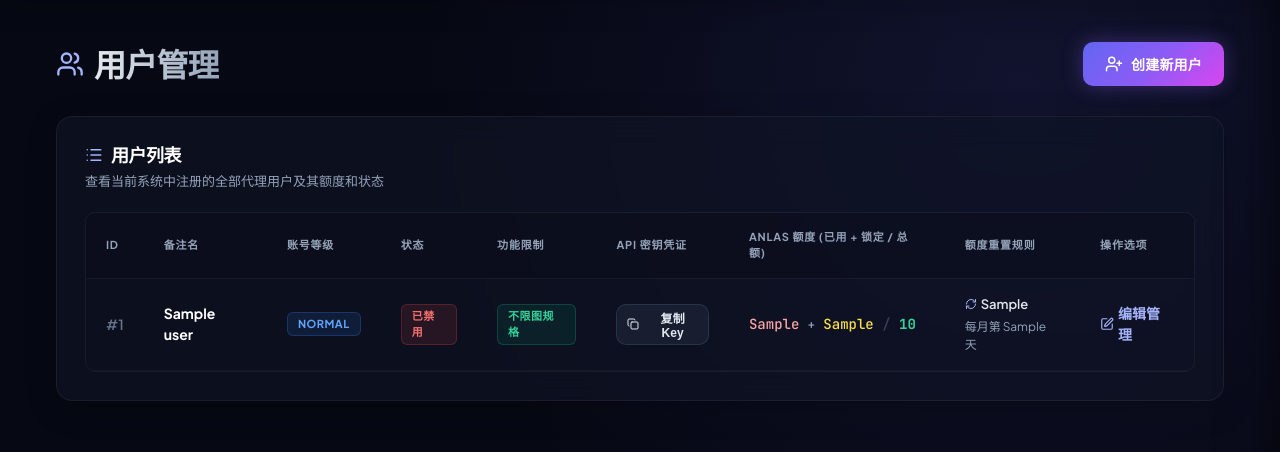
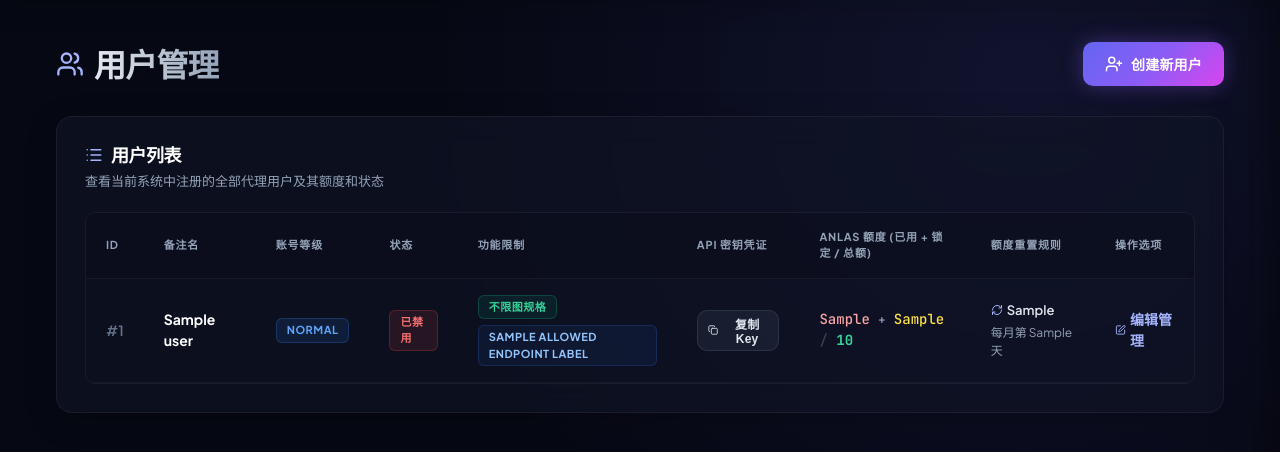
Before and after one commit to Steven52065/novelai_proxy, a FastAPI app: template app/templates/users.html in a window 1280 px wide. Shown: the part 77-529 px from the top of the page. Run offline with FastAPI, Linux system fonts and the light colour scheme; the template is opened without the code that fills it: most values are stand-ins (such as "Sample title", 1, 10 or a date in 2020); parts of the project's set-up code (start-up, migrations or seed data) failed here and were passed over.

Commit message:
限制用户可访问的代理接口
新增用户 allowed_endpoints 配置，默认仅允许访问 generate-image，并在各代理入口执行接口白名单检查。管理后台创建和编辑用户页面增加接口权限复选框，用户列表展示当前允许接口。加强仅限免费小图模式，只放行已知模型、generate 文生图、已知参数且确定免费的单张小图，拒绝图生图、重绘、未知模型和未知参数。已通过 .\.venv\Scripts\python.exe -m pytest 验证。

```diff
--- a/app/admin/routes.py
+++ b/app/admin/routes.py
@@ -24,12 +24,21 @@ optional_security = HTTPBasic(auto_error=False)
 templates = Jinja2Templates(directory=str(Path(__file__).resolve().parents[1] / "templates"))
 SESSION_COOKIE = "novelai_proxy_admin"
 DISPLAY_TIMEZONE = timezone(timedelta(hours=8))
+ALLOWED_ENDPOINT_CHOICES = {
+    "generate-image": "图像生成",
+    "suggest-tags": "标签建议",
+    "upscale": "图片放大",
+    "augment-image": "图像增强",
+    "encode-vibe": "Vibe 编码",
+}
+DEFAULT_ALLOWED_ENDPOINTS = "generate-image"
 
 
 class CreateUserRequest(BaseModel):
     name: str = Field(..., min_length=1, max_length=100)
     tier: str = Field(default="normal", pattern="^(normal|vip)$")
     free_small_only: bool = False
+    allowed_endpoints: list[str] = Field(default_factory=lambda: [DEFAULT_ALLOWED_ENDPOINTS])
     anlas_total: int = Field(default=0, ge=0)
     reset_period: str = Field(default="month", pattern="^(month|week|day|never)$")
     reset_day: int | None = Field(default=None, ge=0, le=28)
@@ -40,6 +49,7 @@ class UpdateUserRequest(BaseModel):
     tier: str | None = Field(default=None, pattern="^(normal|vip)$")
     is_active: bool | None = None
     free_small_only: bool | None = None
+    allowed_endpoints: list[str] | None = None
     anlas_total: int | None = Field(default=None, ge=0)
     reset_period: str | None = Field(default=None, pattern="^(month|week|day|never)$")
     reset_day: int | None = Field(default=None, ge=0, le=28)
@@ -75,7 +85,7 @@ async def list_users(request: Request):
     db: Database = request.app.state.db
     rows = db.query_all(
         """
-        SELECT u.id, u.name, u.tier, u.is_active, u.free_small_only, u.created_at,
+        SELECT u.id, u.name, u.tier, u.is_active, u.free_small_only, u.allowed_endpoints, u.created_at,
                u.api_key,
                COALESCE(q.total, 0) AS anlas_total,
                COALESCE(q.used, 0) AS anlas_used,
@@ -85,7 +95,7 @@ async def list_users(request: Request):
         ORDER BY u.id DESC
         """
     )
-    return {"users": [_row_to_dict(row) for row in rows]}
+    return {"users": [_user_row_to_dict(row) for row in rows]}
 
 
 @api_router.post("/users", dependencies=[Depends(require_admin)])
@@ -97,10 +107,18 @@ async def create_user(payload: CreateUserRequest, request: Request):
     with db.transaction() as conn:
         cursor = conn.execute(
             """
-            INSERT INTO users (api_key_hash, api_key, name, tier, is_active, free_small_only, created_at)
-            VALUES (?, ?, ?, ?, 1, ?, ?)
+            INSERT INTO users (api_key_hash, api_key, name, tier, is_active, free_small_only, allowed_endpoints, created_at)
+            VALUES (?, ?, ?, ?, 1, ?, ?, ?)
             """,
-            (hash_api_key(api_key), api_key, payload.name, payload.tier, 1 if payload.free_small_only else 0, now),
+            (
+                hash_api_key(api_key),
+                api_key,
+                payload.name,
+                payload.tier,
+                1 if payload.free_small_only else 0,
+                _serialize_allowed_endpoints(payload.allowed_endpoints),
+                now,
+            ),
         )
         user_id = int(cursor.lastrowid)
     quota_manager.create_or_update(user_id, payload.anlas_total, payload.reset_period, payload.reset_day)
@@ -124,6 +142,9 @@ async def update_user(user_id: int, payload: UpdateUserRequest, request: Request
     if payload.free_small_only is not None:
         fields.append("free_small_only = ?")
         params.append(1 if payload.free_small_only else 0)
+    if payload.allowed_endpoints is not None:
+        fields.append("allowed_endpoints = ?")
+        params.append(_serialize_allowed_endpoints(payload.allowed_endpoints))
     if fields:
         params.append(user_id)
         db.execute(f"UPDATE users SET {', '.join(fields)} WHERE id = ?", tuple(params))
@@ -313,7 +334,7 @@ async def users_page(request: Request):
     db: Database = request.app.state.db
     rows = db.query_all(
         """
-        SELECT u.id, u.name, u.tier, u.is_active, u.free_small_only, u.created_at,
+        SELECT u.id, u.name, u.tier, u.is_active, u.free_small_only, u.allowed_endpoints, u.created_at,
                u.api_key,
                COALESCE(q.total, 0) AS anlas_total,
                COALESCE(q.used, 0) AS anlas_used,
@@ -325,7 +346,15 @@ async def users_page(request: Request):
         ORDER BY u.id DESC
         """
     )
-    return templates.TemplateResponse(request, "users.html", {"active": "users", "users": [_row_to_dict(row) for row in rows]})
+    return templates.TemplateResponse(
+        request,
+        "users.html",
+        {
+            "active": "users",
+            "users": [_user_row_to_dict(row) for row in rows],
+            "endpoint_choices": ALLOWED_ENDPOINT_CHOICES,
+        },
+    )
 
 
 @web_router.post("/users")
@@ -337,6 +366,7 @@ async def create_user_form(
     reset_period: str = Form("month"),
     reset_day: int | None = Form(None),
     free_small_only: str | None = Form(None),
+    allowed_endpoints: list[str] | None = Form(None),
 ):
     if not _has_admin_session(request):
         return RedirectResponse("/admin/login", status_code=303)
@@ -348,6 +378,7 @@ async def create_user_form(
             reset_period=reset_period,
             reset_day=reset_day,
             free_small_only=free_small_only == "on",
+            allowed_endpoints=allowed_endpoints or [DEFAULT_ALLOWED_ENDPOINTS],
         ),
         request,
     )
@@ -361,7 +392,7 @@ async def user_edit_page(user_id: int, request: Request):
     db: Database = request.app.state.db
     user = db.query_one(
         """
-        SELECT u.id, u.name, u.tier, u.is_active, u.free_small_only, u.api_key,
+        SELECT u.id, u.name, u.tier, u.is_active, u.free_small_only, u.allowed_endpoints, u.api_key,
                q.total AS anlas_total, q.used AS anlas_used, q.reserved AS anlas_reserved,
                q.reset_period, q.reset_day
         FROM users u
@@ -381,8 +412,9 @@ async def user_edit_page(user_id: int, request: Request):
         "user_edit.html",
         {
             "active": "users",
-            "user": _row_to_dict(user),
+            "user": _user_row_to_dict(user),
             "rules": [_row_to_dict(row) for row in rules],
+            "endpoint_choices": ALLOWED_ENDPOINT_CHOICES,
         },
     )
 
@@ -398,6 +430,7 @@ async def update_user_form(
     reset_period: str = Form("month"),
     reset_day: int = Form(1),
     free_small_only: str | None = Form(None),
+    allowed_endpoints: list[str] | None = Form(None),
 ):
     if not _has_admin_session(request):
         return RedirectResponse("/admin/login", status_code=303)
@@ -411,6 +444,7 @@ async def update_user_form(
             anlas_total=anlas_total,
             reset_period=reset_period,
             reset_day=reset_day,
+            allowed_endpoints=allowed_endpoints or [DEFAULT_ALLOWED_ENDPOINTS],
         ),
         request,
     )
@@ -522,6 +556,33 @@ def _row_to_dict(row):
     return {key: row[key] for key in row.keys()}
 
 
+def _user_row_to_dict(row):
+    data = _row_to_dict(row)
+    data["allowed_endpoints_list"] = _parse_allowed_endpoints(data.get("allowed_endpoints"))
+    data["allowed_endpoint_labels"] = [
+        ALLOWED_ENDPOINT_CHOICES.get(endpoint, endpoint)
+        for endpoint in data["allowed_endpoints_list"]
+    ]
+    return data
+
+
+def _parse_allowed_endpoints(value: str | None) -> list[str]:
+    if not value:
+        return [DEFAULT_ALLOWED_ENDPOINTS]
+    endpoints = [item.strip() for item in value.split(",") if item.strip()]
+    return endpoints or [DEFAULT_ALLOWED_ENDPOINTS]
+
+
+def _serialize_allowed_endpoints(value: list[str] | None) -> str:
+    if not value:
+        return DEFAULT_ALLOWED_ENDPOINTS
+    valid = []
+    for endpoint in value:
+        if endpoint in ALLOWED_ENDPOINT_CHOICES and endpoint not in valid:
+            valid.append(endpoint)
+    return ",".join(valid or [DEFAULT_ALLOWED_ENDPOINTS])
+
+
 def _usage_log_to_dict(row):
     data = _row_to_dict(row)
     data["created_at_display"] = _format_display_time(data.get("created_at"))
--- a/app/database.py
+++ b/app/database.py
@@ -34,6 +34,7 @@ class Database:
                     tier TEXT NOT NULL DEFAULT 'normal',
                     is_active INTEGER NOT NULL DEFAULT 1,
                     free_small_only INTEGER NOT NULL DEFAULT 0,
+                    allowed_endpoints TEXT NOT NULL DEFAULT 'generate-image',
                     created_at TEXT NOT NULL
                 );
 
@@ -92,6 +93,7 @@ class Database:
             self._add_column_if_missing("usage_logs", "output_files", "TEXT")
             self._add_column_if_missing("users", "api_key", "TEXT")
             self._add_column_if_missing("users", "free_small_only", "INTEGER NOT NULL DEFAULT 0")
+            self._add_column_if_missing("users", "allowed_endpoints", "TEXT NOT NULL DEFAULT 'generate-image'")
 
     @contextmanager
     def transaction(self, immediate: bool = True) -> Iterator[sqlite3.Connection]:
--- a/app/proxy/routes.py
+++ b/app/proxy/routes.py
@@ -9,7 +9,7 @@ from fastapi import APIRouter, Depends, HTTPException, Request
 from fastapi.responses import JSONResponse, Response
 from novelai_python._exceptions import APIError
 from novelai_python.sdk.ai._cost import CostCalculator
-from novelai_python.sdk.ai._enum import Sampler
+from novelai_python.sdk.ai._enum import Action, Model, Sampler
 from novelai_python.sdk.ai.augment_image import AugmentImageInfer
 from novelai_python.sdk.ai.upscale import Upscale
 
@@ -27,6 +27,62 @@ IMAGE_ANLAS_PER_PRECISE_REFERENCE = 5
 IMAGE_ANLAS_PER_VIBE_ENCODING = 2
 FREE_VIBE_REFERENCES_PER_GENERATION = 4
 IMAGE_ANLAS_PER_EXTRA_VIBE_REFERENCE = 2
+ENDPOINT_GENERATE_IMAGE = "generate-image"
+ENDPOINT_UPSCALE = "upscale"
+ENDPOINT_AUGMENT_IMAGE = "augment-image"
+ENDPOINT_ENCODE_VIBE = "encode-vibe"
+ENDPOINT_SUGGEST_TAGS = "suggest-tags"
+FREE_SMALL_ONLY_ALLOWED_PARAMETERS = {
+    "width",
+    "height",
+    "scale",
+    "sampler",
+    "steps",
+    "n_samples",
+    "ucPreset",
+    "qualityToggle",
+    "sm",
+    "sm_dyn",
+    "seed",
+    "negative_prompt",
+    "noise_schedule",
+    "cfg_rescale",
+    "dynamic_thresholding",
+    "controlnet_strength",
+    "legacy",
+    "legacy_v3_extend",
+    "uncond_scale",
+    "deliberate_euler_ancestral_bug",
+    "prefer_brownian",
+    "image_format",
+    "skip_cfg_above_sigma",
+    "characterPrompts",
+    "v4_prompt",
+    "v4_negative_prompt",
+    "use_coords",
+    "legacy_uc",
+    "add_original_image",
+    "autoSmea",
+    "params_version",
+}
+FREE_SMALL_ONLY_FORBIDDEN_PARAMETERS = {
+    "image",
+    "mask",
+    "strength",
+    "noise",
+    "extra_noise_seed",
+    "reference_image",
+    "reference_image_multiple",
+    "reference_strength_multiple",
+    "reference_information_extracted_multiple",
+    "director_reference_images",
+    "director_reference_descriptions",
+    "director_reference_strength_values",
+    "director_reference_secondary_strength_values",
+    "director_reference_information_extracted",
+    "controlnet_condition",
+    "controlnet_model",
+}
 
 
 @dataclass(frozen=True)
@@ -44,6 +100,7 @@ class GenerateCostInputs:
     image: bool
     strength: float | None
     reference_cost: int
+    free_small_only_parameters_safe: bool
 
 
 @router.get("/health")
@@ -59,6 +116,10 @@ async def generate_image(
     request: Request,
     user: UserContext = Depends(get_current_user),
 ):
+    endpoint_denied = _reject_disallowed_endpoint(user, ENDPOINT_GENERATE_IMAGE)
+    if endpoint_denied is not None:
+        return endpoint_denied
+
     payload = await request.json()
     try:
         request_payload = _normalize_generate_image_payload(payload)
@@ -94,6 +155,10 @@ async def upscale(
     request: Request,
     user: UserContext = Depends(get_current_user),
 ):
+    endpoint_denied = _reject_disallowed_endpoint(user, ENDPOINT_UPSCALE)
+    if endpoint_denied is not None:
+        return endpoint_denied
+
     return await _submit_zip_task(
         request=request,
         user=user,
@@ -117,6 +182,10 @@ async def augment_image(
     request: Request,
     user: UserContext = Depends(get_current_user),
 ):
+    endpoint_denied = _reject_disallowed_endpoint(user, ENDPOINT_AUGMENT_IMAGE)
+    if endpoint_denied is not None:
+        return endpoint_denied
+
     try:
         estimated_cost = int(req.calculate_cost(is_opus=request.app.state.config.novelai.account_tier >= 3))
     except Exception:
@@ -144,6 +213,10 @@ async def encode_vibe(
     request: Request,
     user: UserContext = Depends(get_current_user),
 ):
+    endpoint_denied = _reject_disallowed_endpoint(user, ENDPOINT_ENCODE_VIBE)
+    if endpoint_denied is not None:
+        return endpoint_denied
+
     payload = await request.json()
     if not isinstance(payload, dict):
         return JSONResponse(status_code=400, content={"message": "Invalid request"})
@@ -376,6 +449,10 @@ async def suggest_tags(
     lang: str = "en",
     user: UserContext = Depends(get_current_user),
 ):
+    endpoint_denied = _reject_disallowed_endpoint(user, ENDPOINT_SUGGEST_TAGS)
+    if endpoint_denied is not None:
+        return endpoint_denied
+
     del user
     try:
         return await request.app.state.upstream.suggest_tags(model=model, prompt=prompt, lang=lang)
@@ -508,10 +585,14 @@ def _calculate_generate_cost(params: GenerateCostInputs, *, is_opus: bool) -> tu
         and total_cost == 0
         and base_cost == 0
         and params.reference_cost == 0
+        and _is_known_text_to_image_model(params.model)
+        and params.action == Action.GENERATE.value
+        and params.free_small_only_parameters_safe
         and params.n_samples == 1
         and params.steps <= 28
         and params.width * params.height <= 1048576
         and params.sampler_was_known
+        and not params.image
     )
     return total_cost, is_certainly_free
 
@@ -543,7 +624,52 @@ def _extract_generate_cost_inputs(payload: dict[str, Any]) -> GenerateCostInputs
         image=bool(parameters.get("image")),
         strength=_optional_float(parameters.get("strength")),
         reference_cost=_reference_anlas_cost(parameters),
+        free_small_only_parameters_safe=_free_small_only_parameters_are_safe(parameters),
     )
+
+
+def _reject_disallowed_endpoint(user: UserContext, endpoint: str) -> JSONResponse | None:
+    if endpoint in user.allowed_endpoints:
+        return None
+    return JSONResponse(
+        status_code=403,
+        content={"message": f"User is not allowed to access endpoint: {endpoint}"},
+    )
+
+
+def _is_known_text_to_image_model(model: str) -> bool:
+    try:
+        parsed = Model(model)
+    except ValueError:
+        return False
+    return parsed not in {
+        Model.NAI_DIFFUSION_4_5_FULL_INPAINTING,
+        Model.NAI_DIFFUSION_4_5_CURATED_INPAINTING,
+        Model.NAI_DIFFUSION_4_FULL_INPAINTING,
+        Model.NAI_DIFFUSION_4_CURATED_INPAINTING,
+        Model.NAI_DIFFUSION_3_INPAINTING,
+        Model.NAI_DIFFUSION_FURRY_3_INPAINTING,
+        Model.NAI_DIFFUSION_INPAINTING,
+        Model.SAFE_DIFFUSION_INPAINTING,
+        Model.FURRY_DIFFUSION_INPAINTING,
+    }
+
+
+def _free_small_only_parameters_are_safe(parameters: dict[str, Any]) -> bool:
+    unknown_keys = set(parameters) - FREE_SMALL_ONLY_ALLOWED_PARAMETERS - FREE_SMALL_ONLY_FORBIDDEN_PARAMETERS
+    if unknown_keys:
+        return False
+    return not any(_parameter_has_value(parameters.get(key)) for key in FREE_SMALL_ONLY_FORBIDDEN_PARAMETERS)
+
+
+def _parameter_has_value(value: Any) -> bool:
+    if value is None:
+        return False
+    if value is False:
+        return False
+    if isinstance(value, (str, bytes, list, dict, tuple, set)):
+        return len(value) > 0
+    return True
 
 
 def _reference_anlas_cost(parameters: dict[str, Any]) -> int:
--- a/app/templates/users.html
+++ b/app/templates/users.html
@@ -69,6 +69,18 @@
           <input name="free_small_only" type="checkbox">
           仅允许生成免费小图 (不消耗额度)
         </label>
+      </div>
+
+      <div style="padding: 6px 0;">
+        <div class="muted" style="font-size: 12px; font-weight: 600; margin-bottom: 8px;">允许访问的接口</div>
+        <div style="display: grid; grid-template-columns: 1fr 1fr; gap: 8px 14px;">
+          {% for endpoint, label in endpoint_choices.items() %}
+          <label class="check" style="color: #cbd5e1; font-weight: 500;">
+            <input name="allowed_endpoints" type="checkbox" value="{{ endpoint }}" {{ "checked" if endpoint == "generate-image" else "" }}>
+            {{ label }}
+          </label>
+          {% endfor %}
+        </div>
       </div>
 
       <button type="submit" style="width: 100%; margin-top: 14px;">
@@ -148,6 +160,11 @@
             {% else %}
             <span class="badge" style="background: rgba(16,185,129,0.1); border:1px solid rgba(16,185,129,0.25); color:#34d399;">不限图规格</span>
             {% endif %}
+            <div style="display: flex; flex-wrap: wrap; gap: 4px; margin-top: 6px;">
+              {% for label in user.allowed_endpoint_labels %}
+              <span class="badge" style="background: rgba(59,130,246,0.08); border:1px solid rgba(59,130,246,0.18); color:#93c5fd;">{{ label }}</span>
+              {% endfor %}
+            </div>
           </td>
           <td>
             {% if user.api_key %}
```
Also changed, not shown: app/auth.py (+14 -1 lines), app/templates/user_edit.html (+12 -0 lines), tests/test_app.py (+63 -4 lines).
